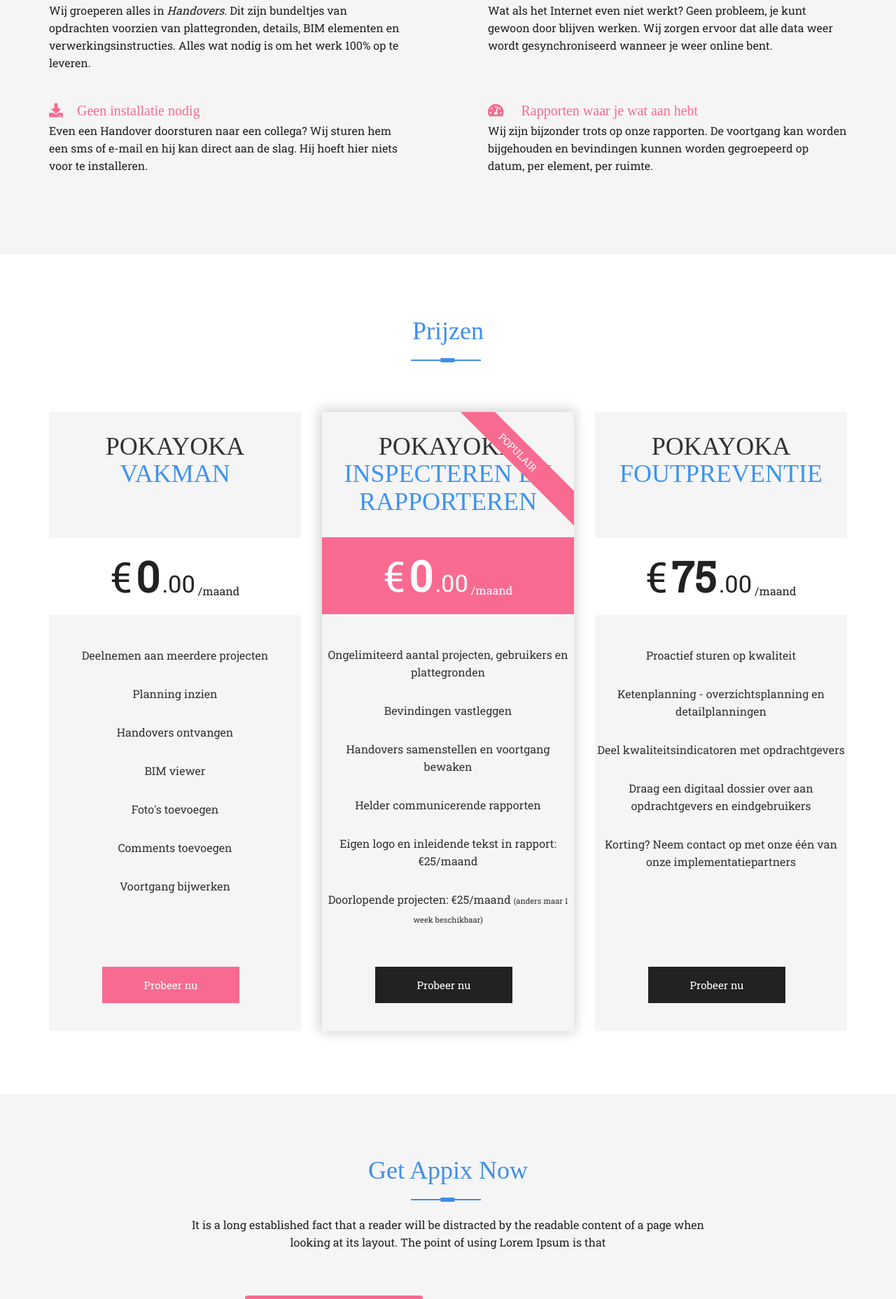
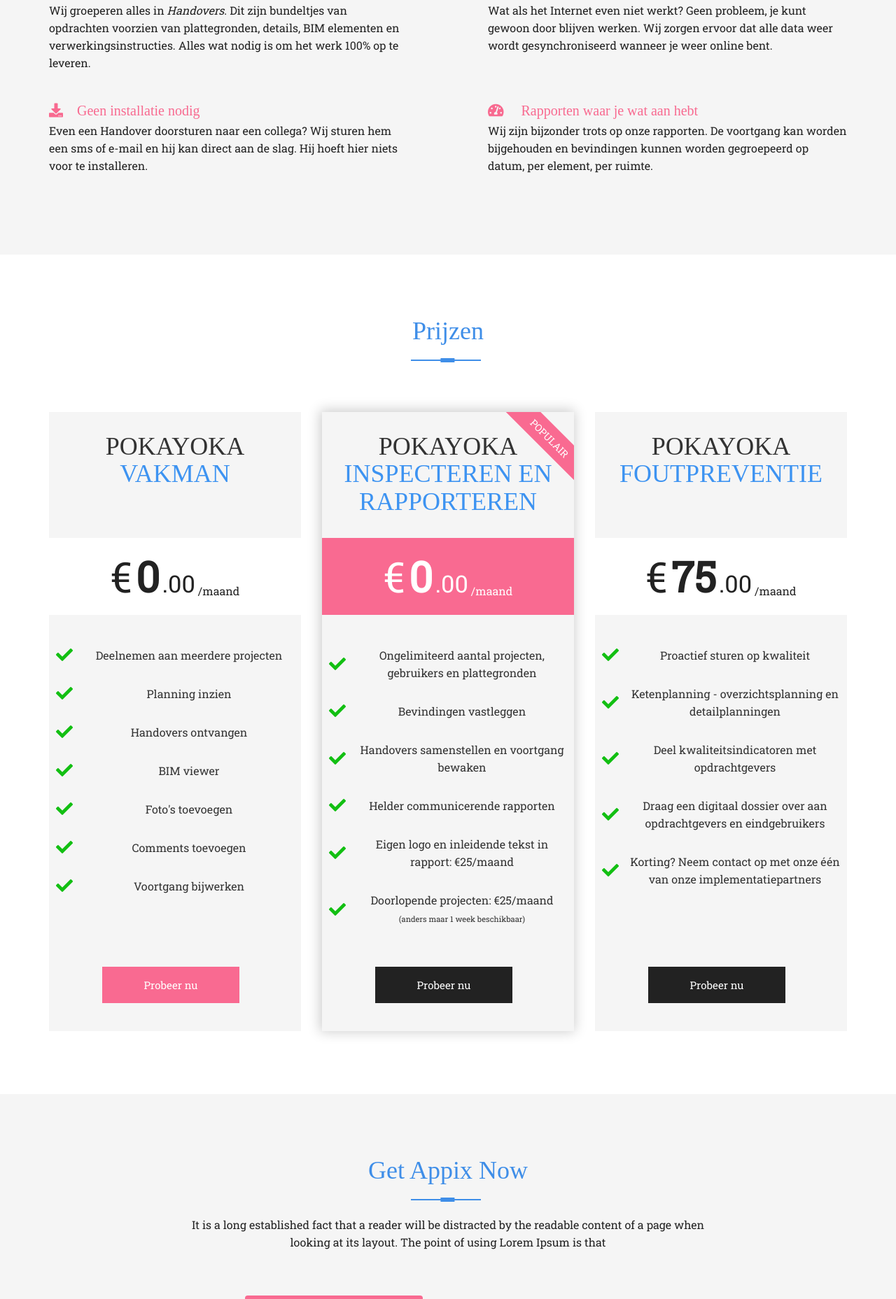
Before and after one commit to sandersoeteman/sandersoeteman.github.io, a Jekyll site: the page built from index.html, in a window 1280 px wide. Shown: the part 3717-5574 px from the top of the page at 70% size. Built offline with Jekyll 4.4.1, drawn with Linux system fonts in a browser that asks for light colours; nearby versions of some CDN libraries; some web fonts are replaced.

Commit message:
verder met pricing

```diff
--- a/_includes/pricing_tables.html
+++ b/_includes/pricing_tables.html
@@ -19,13 +19,13 @@
               <sub>/maand</sub>
             </div>
             <ul class="pricing-features">
-              <li>Deelnemen aan meerdere projecten</li>
-              <li>Planning inzien</li>
-              <li>Handovers ontvangen</li>
-              <li>BIM viewer</li>
-              <li>Foto's toevoegen</li>
-              <li>Comments toevoegen</li>
-              <li>Voortgang bijwerken</li>
+              <li><i class="fas fa-check"></i><span>Deelnemen aan meerdere projecten</span></li>
+              <li><i class="fas fa-check"></i><span>Planning inzien</span></li>
+              <li><i class="fas fa-check"></i><span>Handovers ontvangen</span></li>
+              <li><i class="fas fa-check"></i><span>BIM viewer</span></li>
+              <li><i class="fas fa-check"></i><span>Foto's toevoegen</span></li>
+              <li><i class="fas fa-check"></i><span>Comments toevoegen</span></li>
+              <li><i class="fas fa-check"></i><span>Voortgang bijwerken</span></li>
             </ul>
             <div class="spacer"></div>
             <div class="themeix-button-group">
@@ -47,17 +47,17 @@
               <sub>/maand</sub>
             </div>
             <ul class="pricing-features">
-              <li>
-                Ongelimiteerd aantal projecten, gebruikers en plattegronden
-              </li>
-              <li>Bevindingen vastleggen</li>
-              <li>Handovers samenstellen en voortgang bewaken</li>
-              <li>Helder communicerende rapporten</li>
-              <li>Eigen logo en inleidende tekst in rapport: €25/maand</li>
-              <li>
+              <li><i class="fas fa-check"></i><span>
+                  Ongelimiteerd aantal projecten, gebruikers en plattegronden</span>
+              </span></li>
+              <li><i class="fas fa-check"></i><span>Bevindingen vastleggen</span></li>
+              <li><i class="fas fa-check"></i><span>Handovers samenstellen en voortgang bewaken</span></li>
+              <li><i class="fas fa-check"></i><span>Helder communicerende rapporten</span></li>
+              <li><i class="fas fa-check"></i><span>Eigen logo en inleidende tekst in rapport: €25/maand</span></li>
+              <li><i class="fas fa-check"></i><span>
                 Doorlopende projecten: €25/maand
                 <span class="small-text">(anders maar 1 week beschikbaar)</span>
-              </li>
+              </span></li>
             </ul>
             <div class="spacer"></div>
             <div class="themeix-button-group">
@@ -74,17 +74,17 @@
               <sub>/maand</sub>
             </div>
             <ul class="pricing-features">
-              <li>Proactief sturen op kwaliteit</li>
-              <li>Ketenplanning - overzichtsplanning en detailplanningen</li>
-              <li>Deel kwaliteitsindicatoren met opdrachtgevers</li>
-              <li>
+              <li><i class="fas fa-check"></i><span>Proactief sturen op kwaliteit</span></li>
+              <li><i class="fas fa-check"></i><span>Ketenplanning - overzichtsplanning en detailplanningen</span></li>
+              <li><i class="fas fa-check"></i><span>Deel kwaliteitsindicatoren met opdrachtgevers</span></li>
+              <li><i class="fas fa-check"></i><span>
                 Draag een digitaal dossier over aan opdrachtgevers en
                 eindgebruikers
-              </li>
-              <li>
+              </span></li>
+              <li><i class="fas fa-check"></i><span>
                 Korting? Neem contact op met onze één van onze
                 implementatiepartners
-              </li>
+              </span></li>
             </ul>
             <div class="spacer"></div>
             <div class="themeix-button-group">
--- a/assets/css/responsive.css
+++ b/assets/css/responsive.css
@@ -1,27 +1,28 @@
 /* Normal Desktop:1366px */
-@media(min-width: 1170px) and (max-width: 1400px){
+@media (min-width: 1170px) and (max-width: 1400px) {
   .navbar-nav li a {
     padding: 12px 13px;
   }
   /* conta us */
-.change-color{
+  .change-color {
     color: #fff;
   }
-.about-appix-left-img{
+  .about-appix-left-img {
     margin-top: 95px;
   }
-.first-skew-sub-1, .first-skew-sub-2, .first-skew-bg {
+  .first-skew-sub-1,
+  .first-skew-sub-2,
+  .first-skew-bg {
     transform-origin: 581% 50%;
   }
-span.price-tag {
+  /* span.price-tag {
   right: -100px;
   top: 40px;
-}
-
+} */
 }
 
 /* Normal desktop:992px  */
-@media(min-width: 992px) and (max-width: 1169px){
+@media (min-width: 992px) and (max-width: 1169px) {
   .navbar-nav li a {
     padding: 12px 13px;
     font-size: 15px;
@@ -43,29 +44,30 @@
     margin: 0 auto;
   }
   /* conta us */
-.change-color{
+  .change-color {
     color: #fff;
   }
-.first-skew-sub-1, .first-skew-sub-2, .first-skew-bg {
+  .first-skew-sub-1,
+  .first-skew-sub-2,
+  .first-skew-bg {
     transform-origin: 684% 50%;
   }
   span.price-tag {
-
     right: -105px;
     top: 30px;
-
   }
 }
 
 /* Tablate layout:768px  */
-@media(min-width: 768px) and (max-width: 991px){
-
+@media (min-width: 768px) and (max-width: 991px) {
   /* slider design */
   .caption-area {
     text-align: center;
     margin-top: 52px;
   }
-.first-skew-sub-1, .first-skew-sub-2, .first-skew-bg {
+  .first-skew-sub-1,
+  .first-skew-sub-2,
+  .first-skew-bg {
     transform-origin: 977% 50%;
   }
   /* menu design */
@@ -73,14 +75,14 @@
     padding: 4px 12px;
   }
   /* about appix*/
-.about-appix-right-content{
+  .about-appix-right-content {
     text-align: center;
   }
   .about-pb {
     padding-top: 100px;
     padding-bottom: 70px;
   }
-.about-appix-left-img img{
+  .about-appix-left-img img {
     text-align: center;
     margin: 0 auto;
   }
@@ -89,8 +91,8 @@
     padding-bottom: 70px;
   }
   /* exclusive feature */
-.padd-minus{
-    padding: 12px 0px!important;
+  .padd-minus {
+    padding: 12px 0px !important;
   }
   /* testimonials */
   .pb-120 {
@@ -118,13 +120,14 @@
     padding: 14px 32px !important;
   }
   .themeix-button-group .themeix-btn {
-	margin-right:0;
+    margin-right: 0;
   }
-.price-btn-cust, .active-bg {
+  .price-btn-cust,
+  .active-bg {
     padding: 14px 32px !important;
   }
   /* conta us */
-.change-color{
+  .change-color {
     color: #fff;
   }
   #carousel {
@@ -133,22 +136,20 @@
     margin-top: -122px;
   }
   .phone-holder {
-	width:100%;
+    width: 100%;
   }
   .feature-content .themeix-feature-title {
-	font-size:18px;
+    font-size: 18px;
   }
   .feature-icon i {
-	margin-right:10px;
+    margin-right: 10px;
   }
   span.price-tag {
-
     right: -75px;
     top: 26px;
-
   }
   .share-icon span {
-	display:none;
+    display: none;
   }
   .hgi {
     height: 410px;
@@ -159,20 +160,16 @@
     visibility: hidden;
     width: 220px;
   }
-
-
 }
 
 /* Small mobile:320px  */
-@media (max-width: 767px){
-
+@media (max-width: 767px) {
   .main-menu .navbar-nav li a:hover {
-	background-color:transparent;
+    background-color: transparent;
   }
 
-
   /* slider area */
-.first-skew-sub-1{
+  .first-skew-sub-1 {
     display: none;
   }
   .caption-area {
@@ -198,7 +195,7 @@
   .themeix-section-heading-title .light-300 {
     padding: 0 0px;
   }
-.about-appix-right-content{
+  .about-appix-right-content {
     text-align: center;
   }
   .themeix-title-h1 {
@@ -209,7 +206,7 @@
     margin-bottom: 40px;
     font-size: 14px;
   }
-.about-appix-right-content{
+  .about-appix-right-content {
     text-align: center;
   }
   .about-pb {
@@ -219,14 +216,15 @@
   }
 
   /* exclusive feature*/
-.themeix-section-heading-title h2{
+  .themeix-section-heading-title h2 {
     font-size: 30px;
   }
-.feature-content{
+  .feature-content {
     margin-bottom: 36px;
   }
   /* youtube area */
-.youtube .play-button, .youtube .play-button::before {
+  .youtube .play-button,
+  .youtube .play-button::before {
     left: 38%;
     top: 30%;
     text-align: center;
@@ -238,13 +236,11 @@
   .content-section p::after {
     right: -23px;
     bottom: 134px;
-
   }
   /* get appix now */
   .play-store-button {
     padding: 18px 5px;
     margin-right: 0px;
-
   }
   .play-store-button {
     padding: 18px 5px;
@@ -261,130 +257,123 @@
   .pt {
     padding-top: 60px;
   }
-.padd-minus{
-    padding: 0px 0px!important;
+  .padd-minus {
+    padding: 0px 0px !important;
   }
 
-.main-menu ul.navbar-nav li a:hover{
-	color: #F86A90;
+  .main-menu ul.navbar-nav li a:hover {
+    color: #f86a90;
   }
 
-.stickey .main-menu ul li a:hover{
-    color: #F86A90 !important;
+  .stickey .main-menu ul li a:hover {
+    color: #f86a90 !important;
   }
-.custom-toggle i{
-	color:#424242;
+  .custom-toggle i {
+    color: #424242;
   }
 
   span.price-tag {
-	right:-110px;
+    right: -110px;
   }
   .about-section .themeix-section-heading-title {
-	padding-top:20px;
+    padding-top: 20px;
   }
   span.price-tag {
- display:none;
+    display: none;
   }
   .about-section.pt-50 {
-	padding-top:20px;
+    padding-top: 20px;
   }
   .themeix-section-heading-title .light-300 {
-	margin-top:0;
+    margin-top: 0;
   }
   .themeix-section-heading-title .themeix-title-a-b-col-change::after {
-	content:none;
+    content: none;
   }
   .themeix-section-heading-title .themeix-title-a-b-col-change::before {
-	content:none;
+    content: none;
   }
   .play-store-button i {
-	font-size:50px;
+    font-size: 50px;
   }
   .play-store-button::after {
-	font-size:10px;
+    font-size: 10px;
   }
 
   .overlay-color.pt-70 {
-	padding-top:20px;
+    padding-top: 20px;
   }
   .themeix-section-heading-title .head-title::before {
-
-	content:none;
+    content: none;
   }
   .themeix-section-heading-title .head-title::after {
-
-	content:none;
+    content: none;
   }
   .main-menu {
-	border-bottom:medium none;
+    border-bottom: medium none;
   }
-.display-middle{
-	padding:0;
+  .display-middle {
+    padding: 0;
   }
   .themeix-button-group {
-	display:inline-block;
+    display: inline-block;
   }
   .share-icon {
-	float:right;
-	padding-top:15px;
+    float: right;
+    padding-top: 15px;
   }
   .blog-item .share-icon {
-	padding-top:0;
+    padding-top: 0;
   }
 
   .social-icon li a {
-	width:30px;
+    width: 30px;
   }
   .share-icon span {
-	display:none;
+    display: none;
   }
   .appiex-blog-content .desc-hidden {
-	display:none;
+    display: none;
   }
   .image-dawo {
-	display:none;
+    display: none;
   }
 
   .themeix-dark-home-page .about-appix-left-img img {
-	margin-left:0;
+    margin-left: 0;
   }
   .blog-meta {
-	width:100%;
+    width: 100%;
   }
   .tag-clouds {
     padding-bottom: 20px;
     padding-top: 10px;
   }
   .next-blog-post {
-  width:100%;
-  float:none;
-  padding:0;
-  text-align:left;
+    width: 100%;
+    float: none;
+    padding: 0;
+    text-align: left;
   }
   .previous-blog-post {
     float: none;
     padding-right: 0;
     width: auto;
   }
-
 }
 
 /* Large mobile layout */
-@media(min-width: 480px) and (max-width: 767px){
-
+@media (min-width: 480px) and (max-width: 767px) {
   .single-pricing {
     margin-bottom: 40px;
     margin-left: auto;
     margin-right: auto;
-  max-width:330px;
+    max-width: 330px;
   }
   .share-icon span {
-	display:inline-block;
+    display: inline-block;
   }
   .image-dawo {
-	display:block;
+    display: block;
   }
-
-
-
 }
--- a/assets/css/style.css
+++ b/assets/css/style.css
@@ -1261,13 +1261,22 @@
   font-size: 16px;
 }
 ul.pricing-features {
-  padding: 30px 0;
+  padding: 30px 10px;
 }
 ul.pricing-features > li {
-  display: block;
+  display: flex;
+  align-items: center;
   padding: 15px 0;
   font-weight: 400;
   font-size: 16px;
+}
+ul.pricing-features > li i {
+  width: 24px;
+  font-size: 24px;
+  margin-right: 16px;
+}
+ul.pricing-features > li span {
+  flex: 1;
 }
 .see-pricing {
   color: #fff;
```
Lines whose indentation alone changed are shown as unchanged.
